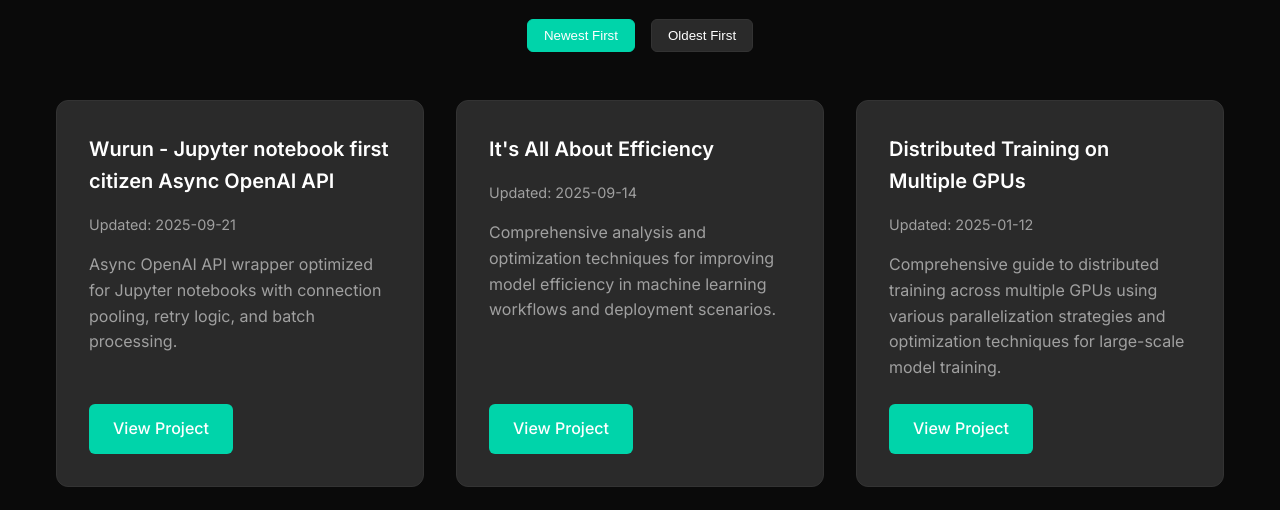
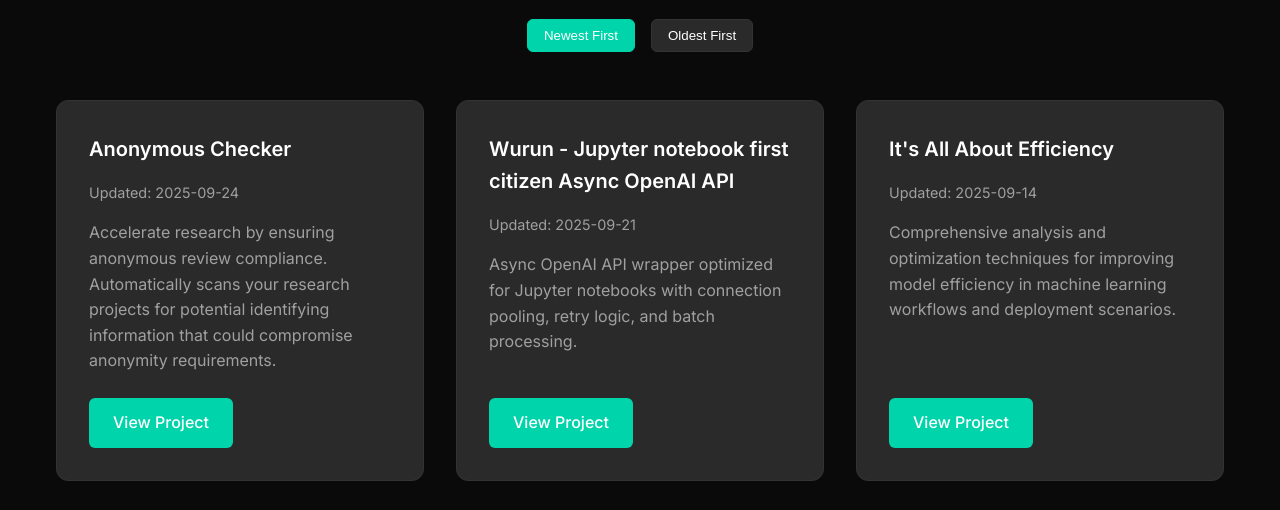
Before and after one commit to SkywardAI/skywardai_org, a plain HTML site: page projects.html in a window 1280 px wide. Shown: the part 275-785 px from the top of the page. Drawn offline with Linux system fonts and the light colour scheme.

Commit message:
add new project
Signed-off-by: tifa <tifa@elsas-MacBook-Pro.local>

```diff
--- a/projects.html
+++ b/projects.html
@@ -277,6 +277,12 @@
         // All Projects Configuration (latest first)
         const allProjects = [
             {
+                title: "Anonymous Checker",
+                description: "Accelerate research by ensuring anonymous review compliance. Automatically scans your research projects for potential identifying information that could compromise anonymity requirements.",
+                link: "https://aisuko.github.io/anonymous_checker/",
+                date: "2025-09-24"
+            },
+            {
                 title: "Wurun - Jupyter notebook first citizen Async OpenAI API",
                 description: "Async OpenAI API wrapper optimized for Jupyter notebooks with connection pooling, retry logic, and batch processing.",
                 link: "https://aisuko.github.io/wurun/",
```
